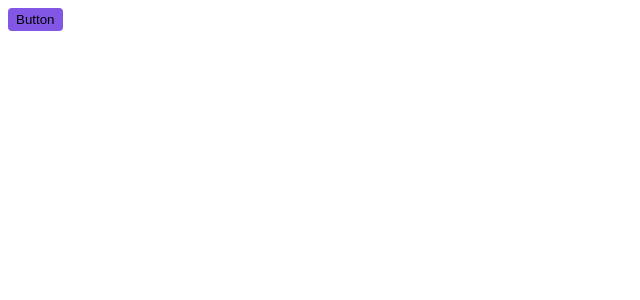
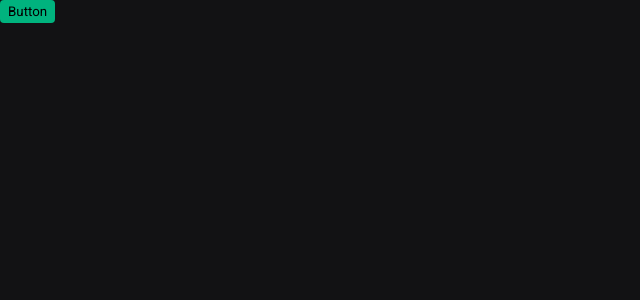
Before and after one commit to amanda-santos/ignite-shop, a Next.js app: page / in a window 1280 px wide. Shown: the top 300 px of the page, without its empty margins (0-640 px from the left). Built offline with nearby package versions, Linux system fonts and the light colour scheme.

Commit message:
feat: 💄 add global styles

```diff
--- a/src/pages/_app.tsx
+++ b/src/pages/_app.tsx
@@ -1,4 +1,7 @@
 import type { AppProps } from "next/app";
+import { globalStyles } from "../styles/global";
+
+globalStyles();
 
 function MyApp({ Component, pageProps }: AppProps) {
   return <Component {...pageProps} />;
--- a/src/pages/index.tsx
+++ b/src/pages/index.tsx
@@ -2,7 +2,7 @@
 import { styled } from "../styles";
 
 const Button = styled("button", {
-  backgroundColor: "$rocketseat",
+  backgroundColor: "$green300",
   borderRadius: 4,
   border: 0,
   padding: "4px 8px",
--- /dev/null
+++ b/src/styles/global.ts
@@ -0,0 +1,19 @@
+import { globalCss } from ".";
+
+export const globalStyles = globalCss({
+  "*": {
+    margin: 0,
+    padding: 0,
+  },
+
+  body: {
+    backgroundColor: "$gray900",
+    color: "$gray100",
+    "-webkit-font-smoothing": "antialiased",
+  },
+
+  "body, input, textarea, button": {
+    fontFamily: "Roboto",
+    fontWeight: 400,
+  },
+});
--- a/src/styles/index.ts
+++ b/src/styles/index.ts
@@ -12,7 +12,15 @@
 } = createStitches({
   theme: {
     colors: {
-      rocketseat: "#8257e6",
+      white: "#FFF",
+
+      gray900: "#121214",
+      gray800: "#202024",
+      gray300: "#c4c4cc",
+      gray100: "#e1e1e6",
+
+      green500: "#00875f",
+      green300: "#00b37e",
     },
   },
 });
```
